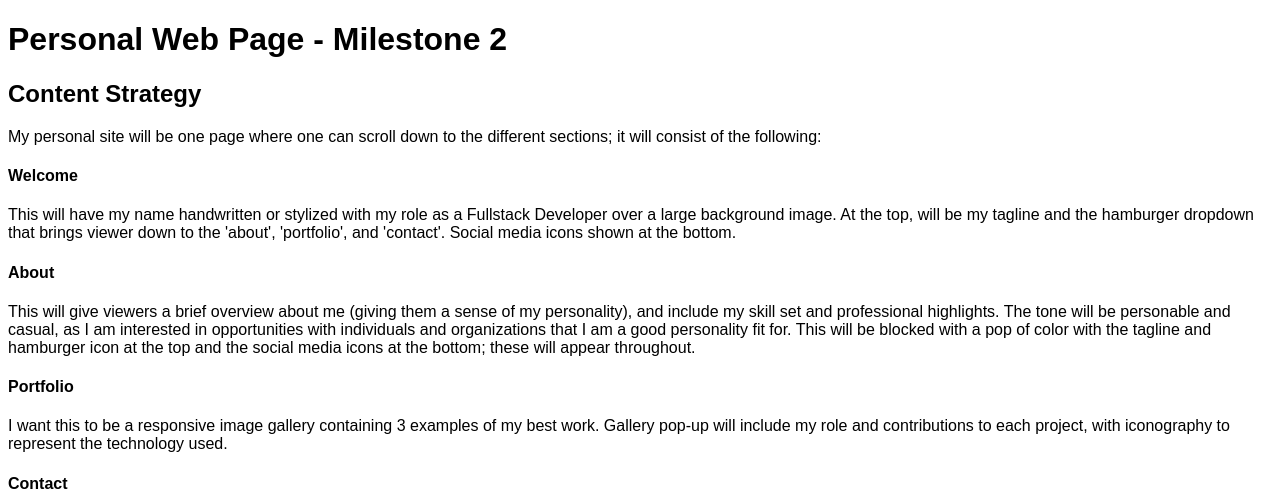
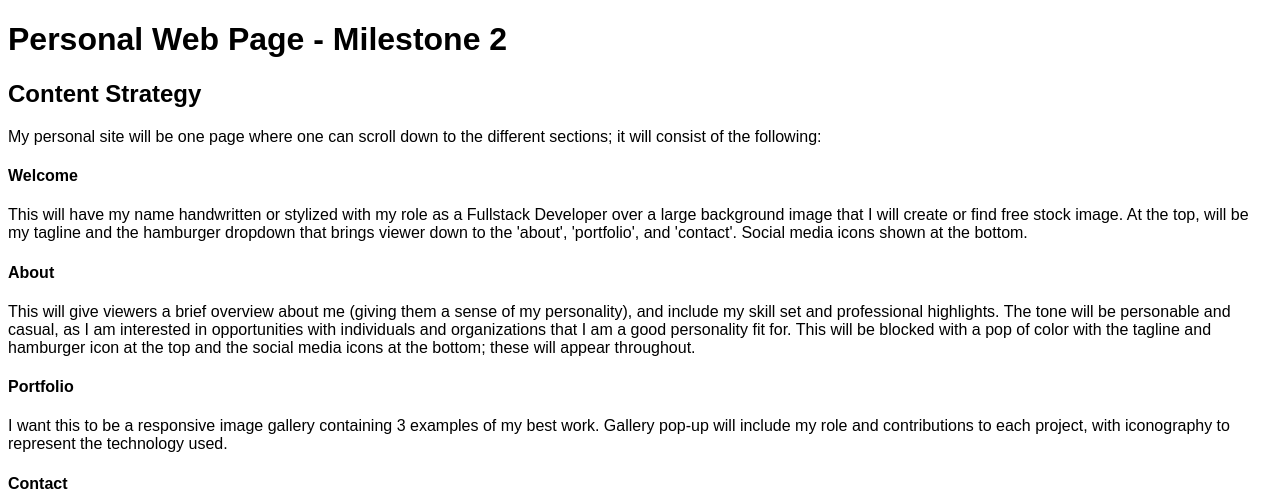
Before and after one commit to LisaLeeNM/lisa-pwp, a PHP site: page /milestone-2.php in a window 1280 px wide. Shown: the top 491 px of the page. Run offline with PHP 8.4, Linux system fonts and the light colour scheme.

Commit message:
added about imagery on landing page

```diff
--- a/public_html/documentation/milestone-2.php
+++ b/public_html/documentation/milestone-2.php
@@ -16,7 +16,7 @@
 	<p>My personal site will be one page where one can scroll down to the different sections; it will consist of the following:</p>
 
 			<h4>Welcome</h4>
-			<p>This will have my name handwritten or stylized with my role as a Fullstack Developer over a large background image. At the top, will be my tagline and the hamburger dropdown that brings viewer down to the 'about', 'portfolio', and 'contact'. Social media icons shown at the bottom.</p>
+			<p>This will have my name handwritten or stylized with my role as a Fullstack Developer over a large background image that I will create or find free stock image. At the top, will be my tagline and the hamburger dropdown that brings viewer down to the 'about', 'portfolio', and 'contact'. Social media icons shown at the bottom.</p>
 
 			<h4>About</h4>
 			<p>This will give viewers a brief overview about me (giving them a sense of my personality), and include my skill set and professional highlights. The tone will be personable and casual, as I am interested in opportunities with individuals and organizations that I am a good personality fit for. This will be blocked with a pop of color with the tagline and hamburger icon at the top and the social media icons at the bottom; these will appear throughout.</p>
```
